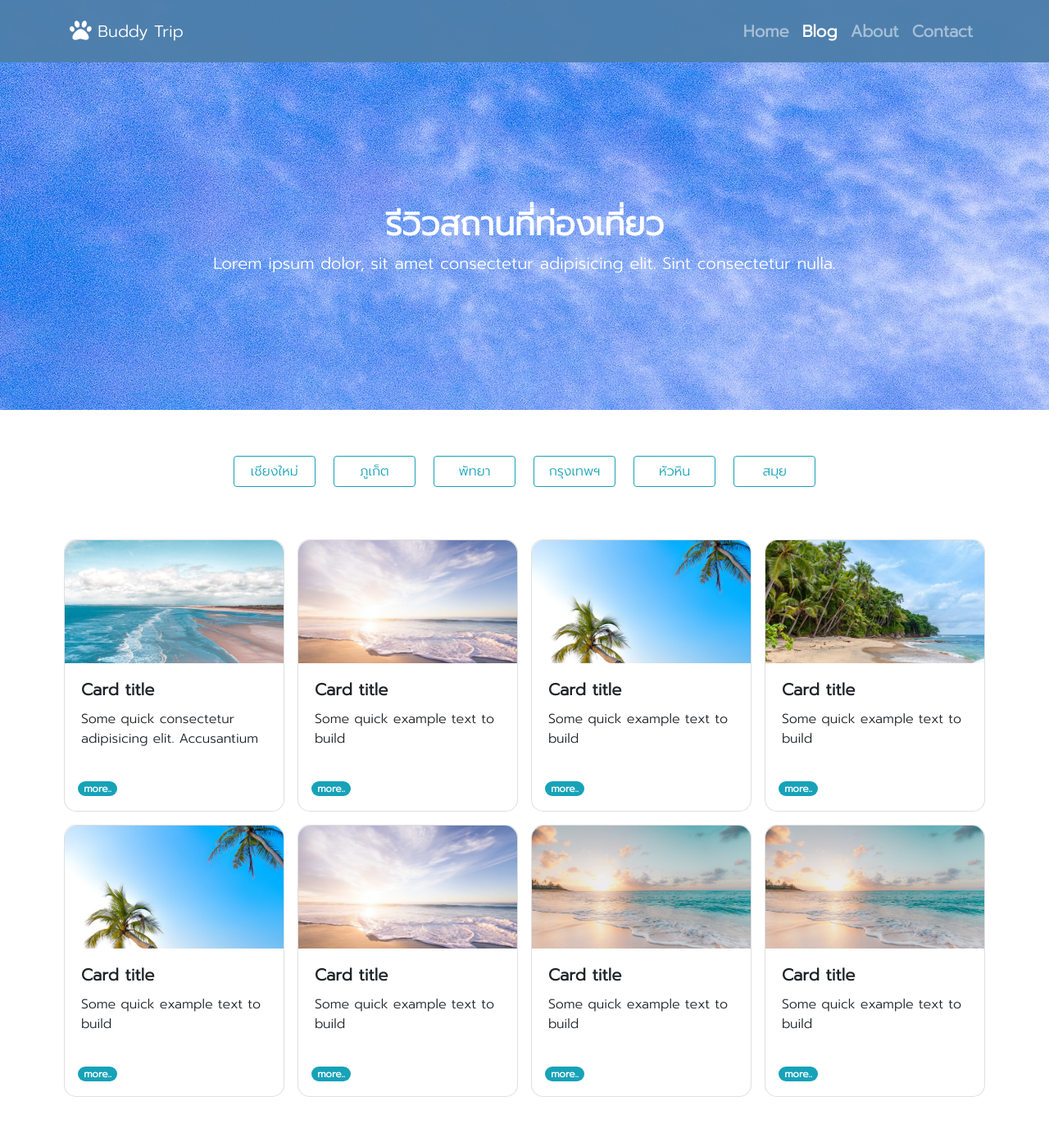
After one commit to tanaboon88/Mytrip, a PHP site: page /blog.html in a window 1280 px wide. The commit adds this page. Shown: the top 1393 px of the page at 82% size. Run offline with PHP 8.4, Linux system fonts and the light colour scheme; some libraries are stand-ins or nearby versions.

Commit message:
add blog

```diff
--- a/assets/Css/style.css
+++ b/assets/Css/style.css
@@ -79,7 +79,7 @@ html, body{
     }
 
 
-/* Blog */
+/* 3.Section Blog */
     .card{
         border-radius: 15px;
     }
@@ -107,6 +107,12 @@ html, body{
     }
     .warpper-card-img img:hover {
         transform: scale(1.2)
+    }
+
+    .btn-group-custom button{
+        width: 100px;
+        margin: 0.5rem;
+
     }
 
 
@@ -147,7 +153,7 @@ html, body{
         line-height: 50px;
     }
 
-    /*Page Title  */
+    /* 6.Page Title */
     .page-title{
         position: relative;
         display: block;
@@ -158,6 +164,12 @@ html, body{
         object-position: bottom;
 
     }
+    .img-cover{
+
+        height: 500px;
+    }
+
+
 
 
     /* 8.Star-rating */
--- /dev/null
+++ b/blog.html
@@ -0,0 +1,306 @@
+<!DOCTYPE html>
+<html lang="en">
+<head>
+    <meta charset="UTF-8">
+    <meta http-equiv="X-UA-Compatible" content="IE=edge">
+    <meta name="viewport" content="width=device-width, initial-scale=1.0">
+    <title>Blog</title>
+
+    <link rel="stylesheet" href="node_modules/bootstrap/dist/css/bootstrap.min.css">
+    <link rel="stylesheet" href="node_modules/@fortawesome/fontawesome-free/css/all.min.css">
+    <link rel="stylesheet" href="assets/Css/style.css">
+
+    <link href="https://fonts.googleapis.com/css2?family=Prompt:wght@300&display=swap" rel="stylesheet">
+</head>
+
+
+
+<body>
+
+
+<!-- Nav Bar -->
+    <nav id="navbar" class="navbar navbar-expand-lg fixed-top navbar-dark bg-alpha">
+        <div class="container">
+            <a class="navbar-brand" href="index.html">
+                <!-- <img src="assets/image/Tripp.png" width="30" height="30" class="d-inline-block align-top" alt=""> -->
+                <i class="fas fa-paw fa-lg"></i>
+                Buddy Trip
+            </a>
+            <button class="navbar-toggler" type="button" data-toggle="collapse" data-target="#navbarSupportedContent" aria-controls="navbarSupportedContent" aria-expanded="false" aria-label="Toggle navigation">
+            <span class="navbar-toggler-icon"></span>
+            </button>
+
+            <div class="collapse navbar-collapse" id="navbarSupportedContent">
+              <ul class="navbar-nav ml-auto text-center lead font-weight-bold">
+                  <li class="nav-item">
+                  <a class="nav-link" href="index.html">Home <span class="sr-only">(current)</span></a>
+                  </li>
+                  <li class="nav-item active">
+                  <a class="nav-link" href="blog.html">Blog</a>
+                  </li>
+                  <li class="nav-item">
+                  <a class="nav-link" href="about.html">About</a>
+                  </li>
+                  <li class="nav-item">
+                  <a class="nav-link" href="contact.html">Contact</a>
+                  </li>
+              </ul>
+            </div>
+        </div>
+    </nav>
+
+<!-- Section Header -->
+
+      <!-- Alternate: Background Image Parallax -->
+      <header data-jarallax data-speed="0.4" class="page-title jarallax img-cover" style="background-image: url('/assets/image/bb.jpg');">
+        <div class="container">
+          <div class="row">
+            <div class="col-12">
+              <h1 class="display-5 font-weight-bold">รีวิวสถานที่ท่องเที่ยว</h1>
+              <p class="lead">Lorem ipsum dolor, sit amet consectetur adipisicing elit. Sint consectetur nulla. </p>
+            </div>
+          </div>
+        </div>
+      </header>
+
+<!-- Section BLog -->
+      <section class="container py-5">
+        <div class="row pb-5">
+            <div class="col-12 text-center">
+                <div class="btn-group-custom">
+                    <button class="btn btn-outline-info">เชียงใหม่</button>
+                    <button class="btn btn-outline-info">ภูเก็ต</button>
+                    <button class="btn btn-outline-info">พัทยา</button>
+                    <button class="btn btn-outline-info">กรุงเทพฯ</button>
+                    <button class="btn btn-outline-info">หัวหิน</button>
+                    <button class="btn btn-outline-info">สมุย</button>
+                </div>
+            </div>
+        </div>
+
+        <div class="row">
+            <section class="col-6 col-md-4 col-lg-3 p-2">
+              <div class="card h-100">
+                <a href="#" class="warpper-card-img">
+                  <img src="/assets/image/c (1).jpg" class="card-img-top" alt="...">
+                </a>
+                <div class="card-body">
+                  <h5 class="card-title font-weight-bold">Card title</h5>
+                  <p class="card-text">Some quick  consectetur adipisicing elit. Accusantium</p>
+                </div>
+                  <div class="p-3">
+                    <a href="#" class="badge badge-pill badge-info">more..</a>
+                  </div>
+              </div>
+            </section>
+
+            <section class="col-6 col-md-4 col-lg-3 p-2">
+              <div class="card h-100">
+                <a href="#" class="warpper-card-img">
+                  <img src="/assets/image/CA2.jpg" class="card-img-top" alt="...">
+                </a>
+                <div class="card-body">
+                  <h5 class="card-title font-weight-bold">Card title</h5>
+                  <p class="card-text">Some quick example text to build </p>
+                </div>
+                <div class="p-3">
+                  <a href="#" class="badge badge-pill badge-info">more..</a>
+                </div>
+              </div>
+            </section>
+
+            <section class="col-6 col-md-4 col-lg-3 p-2">
+              <div class="card h-100">
+                <a href="#" class="warpper-card-img">
+                  <img src="/assets/image/c (3).jpg" class="card-img-top" alt="...">
+                </a>
+                <div class="card-body">
+                  <h5 class="card-title font-weight-bold">Card title</h5>
+                  <p class="card-text">Some quick example text to build </p>
+                </div>
+                <div class="p-3">
+                    <a href="#" class="badge badge-pill badge-info">more..</a>
+                  </div>
+              </div>
+            </section>
+
+            <section class="col-6 col-md-4 col-lg-3 p-2">
+              <div class="card h-100">
+                <a href="#" class="warpper-card-img">
+                  <img src="/assets/image/CA1.jpg" class="card-img-top" alt="...">
+                </a>
+                <div class="card-body">
+                  <h5 class="card-title font-weight-bold">Card title</h5>
+                  <p class="card-text">Some quick example text to build </p>
+                </div>
+                <div class="p-3">
+                    <a href="#" class="badge badge-pill badge-info">more..</a>
+                  </div>
+              </div>
+            </section>
+
+            <section class="col-6 col-md-4 col-lg-3 p-2">
+              <div class="card h-100">
+                <a href="#" class="warpper-card-img">
+                  <img src="/assets/image/c (3).jpg" class="card-img-top" alt="...">
+                </a>
+                <div class="card-body">
+                  <h5 class="card-title font-weight-bold">Card title</h5>
+                  <p class="card-text">Some quick example text to build </p>
+                </div>
+                <div class="p-3">
+                    <a href="#" class="badge badge-pill badge-info">more..</a>
+                  </div>
+              </div>
+            </section>
+
+            <section class="col-6 col-md-4 col-lg-3 p-2">
+              <div class="card h-100">
+                <a href="#" class="warpper-card-img">
+                  <img src="/assets/image/CA2.jpg" class="card-img-top" alt="...">
+                </a>
+                <div class="card-body">
+                  <h5 class="card-title font-weight-bold">Card title</h5>
+                  <p class="card-text">Some quick example text to build </p>
+                </div>
+                <div class="p-3">
+                    <a href="#" class="badge badge-pill badge-info">more..</a>
+                  </div>
+              </div>
+            </section>
+
+            <section class="col-6 col-md-4 col-lg-3 p-2">
+              <div class="card h-100">
+                <a href="#" class="warpper-card-img">
+                  <img src="/assets/image/CA3.jpg" class="card-img-top" alt="...">
+                </a>
+                <div class="card-body">
+                  <h5 class="card-title font-weight-bold">Card title</h5>
+                  <p class="card-text">Some quick example text to build </p>
+                </div>
+                <div class="p-3">
+                    <a href="#" class="badge badge-pill badge-info">more..</a>
+                  </div>
+              </div>
+            </section>
+
+            <section class="col-6 col-md-4 col-lg-3 p-2">
+              <div class="card h-100">
+                <a href="#" class="warpper-card-img">
+                  <img src="/assets/image/CA3.jpg" class="card-img-top" alt="...">
+                </a>
+                <div class="card-body">
+                  <h5 class="card-title font-weight-bold">Card title</h5>
+                  <p class="card-text">Some quick example text to build </p>
+                </div>
+                <div class="p-3">
+                    <a href="#" class="badge badge-pill badge-info">more..</a>
+                  </div>
+              </div>
+            </section>
+          </div>
+
+
+
+      </section>
+
+
+      <section class="jarallax position-relative py-5" data-jarallax data-speed="0.4"  style="background-image: url('https://images.unsplash.com/photo-1606392668994-eba31c4af219?ixid=MnwxMjA3fDB8MHxwaG90by1wYWdlfHx8fGVufDB8fHx8&ixlib=rb-1.2.1&auto=format&fit=crop&w=667&q=80');">
+        <div class="container">
+          <div class="row">
+            <div class="col-12 text-white text-center">
+              <i class="fas fa-dog fa-3x"></i>
+              <h1 class="display-5 font-weight-bold">All About Travel</h1>
+              <p class="lead">Lorem ipsum dolor, sit amet consectetur adipisicing elit. </p>
+              <div class="star-rating">
+                <span>☆</span>
+                <span>☆</span>
+                <span>☆</span>
+                <span>☆</span>
+                <span>☆</span>
+                <div class="star-current" style="width: 70%;">
+                  <span>★</span>
+                  <span>★</span>
+                  <span>★</span>
+                  <span>★</span>
+                  <span>★</span>
+                </div>
+              </div>
+            </div>
+          </div>
+        </div>
+
+      </section>
+      <div>
+
+<!-- Footer -->
+    <footer class="semi-footer p-3 text-center text-md-left">
+      <div class="row">
+        <div class="col-md-4">
+          <a class="navbar-brand text-white" href="index.html">
+            <i class="fas fa-paw"></i>
+            Buddy Trip
+          </a>
+          <div class="line1"></div>
+
+          <P class="margintop-footer">
+            <i class="fas fa-phone-square-alt"></i>  088-888888 <br>
+            <i class="far fa-envelope"></i> Email contact@buddytrip.com <br>
+            <i class="fas fa-home"></i> 15/15 Chatuchak,Bangkok 10900
+          </P>
+          <a href="https://www.facebook.com" target="_blank"><i class="fab fa-facebook fa-lg"></i></a>
+          <a href="https://www.youtube.com" target="_blank"><i class="fab fa-youtube fa-lg"></i></a>
+        </div>
+
+        <div class="col-md-4">
+          <ul class="navbar-nav text-center">
+            <h4>Menu</h4>
+            <li class="nav-item">
+            <a class="nav-link" href="index.html">Home <span class="sr-only">(current)</span></a>
+            </li>
+            <li class="nav-item">
+            <a class="nav-link" href="blog.html">Blog</a>
+            </li>
+            <li class="nav-item active">
+            <a class="nav-link" href="about.html">About</a>
+            </li>
+            <li class="nav-item">
+            <a class="nav-link" href="contact.html">Contact</a>
+            </li>
+        </ul>
+        </div>
+
+        <div class="col-md-4">
+          <h4>Map</h4>
+            <iframe src="https://www.google.com/maps/embed?pb=!1m18!1m12!1m3!1d6106.53730636182!2d100.58844720080789!3d13.793741966309906!2m3!1f0!2f0!3f0!3m2!1i1024!2i768!4f13.1!3m3!1m2!1s0x30e29dc661d541c5%3A0xcc98af602b250112!2sThe%20Niche%20Ladprao%2048!5e0!3m2!1sth!2sth!4v1630560465764!5m2!1sth!2sth" width="100%" height="200" style="border:0;" allowfullscreen="" loading="lazy"></iframe>
+        </div>
+
+      </div>
+
+    </footer>
+
+      <footer class="footer">
+        <span>
+          copyright @ 20222 <a href="https://www.facebook.com" target="_blank">Buddy Trip</a> All rights reserved
+        </span>
+      </footer>
+
+
+
+
+
+
+
+
+
+
+
+
+
+      <script src="node_modules/jquery/dist/jquery.min.js"></script>
+      <script src="node_modules/popper.js/dist/umd/popper.min.js"></script>
+      <script src="node_modules/bootstrap/dist/js/bootstrap.min.js"></script>
+      <script src="node_modules/jarallax/dist/jarallax.min.js"></script>
+      <script src="assets/js/main.js"></script>
+</body>
+</html>
```
Also changed, not shown: about.html (+8 -8 lines), index.html (+6 -8 lines), assets/image/bb.jpg (added), 1 other file.
